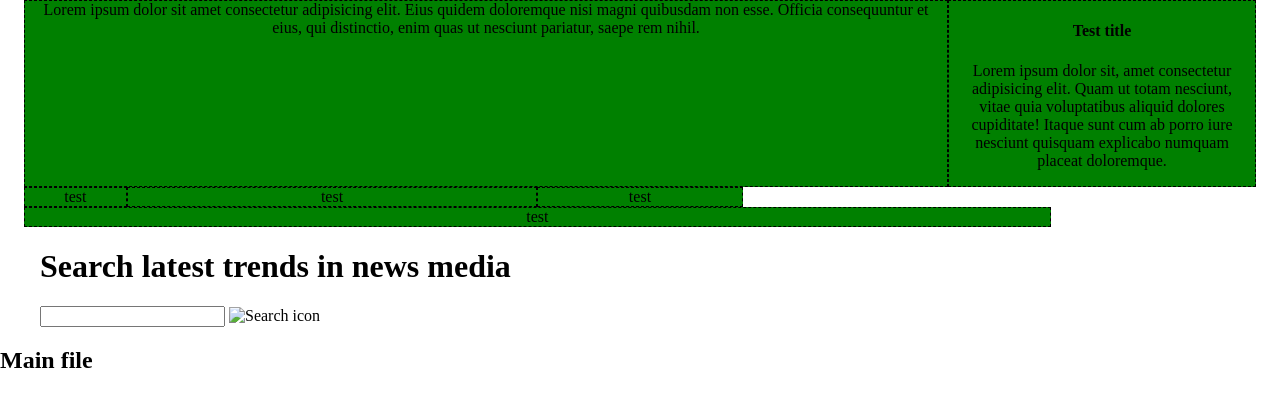
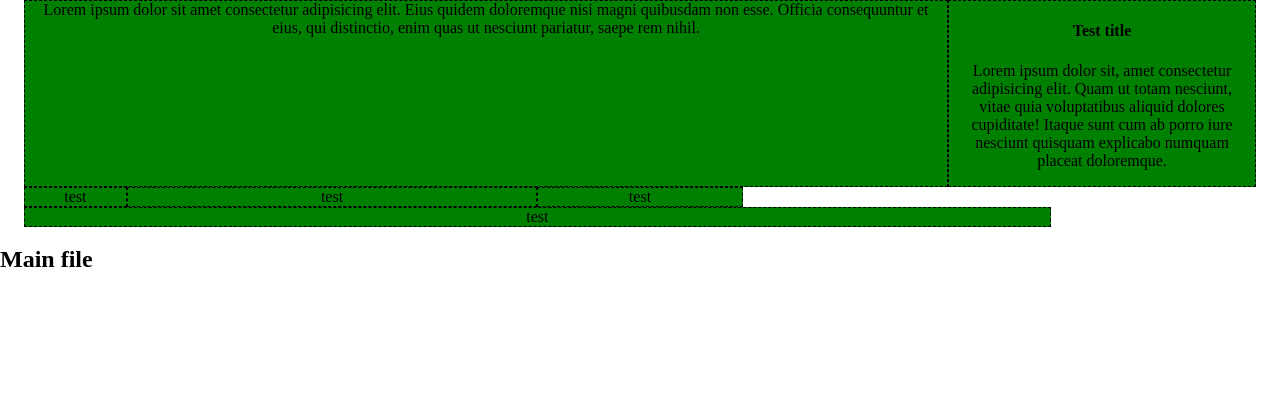
Before and after one commit to elliotrpmorris-zz/laravel-mix-boilerplate, a website: page src/index.html in a window 1280 px wide. Drawn offline with nearby package versions, Linux system fonts and the light colour scheme; files that its build step writes are made by us from their sources.

Commit message:
removed dummy content

```diff
--- a/src/partials/test.html
+++ b/src/partials/test.html
@@ -22,12 +22,3 @@
     <div class="grid-col grid-col--t--6 grid-col--10">test</div>
   </div>
 </div>
-<div class="grid-container">
-  <div class="hero-container">
-    <h1 class="main-heading">Search latest trends in news media</h1>
-    <div class="search">
-      <input type="text" class="search__input" placeholder=" " />
-      <img class="search__icon" src="/img/search-icon.svg" alt="Search icon" />
-    </div>
-  </div>
-</div>
```
